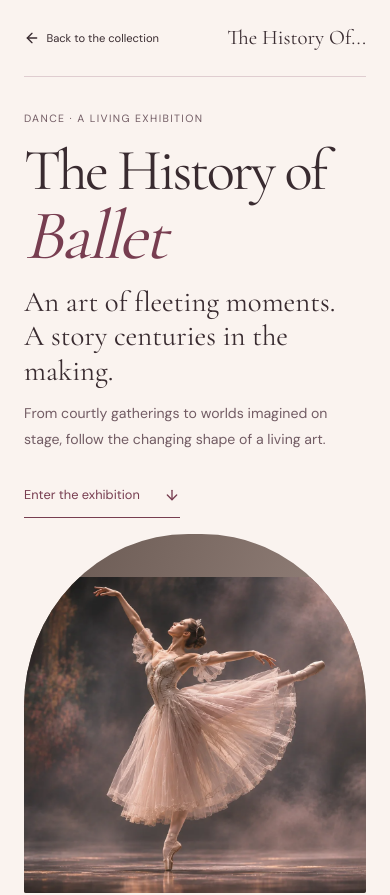
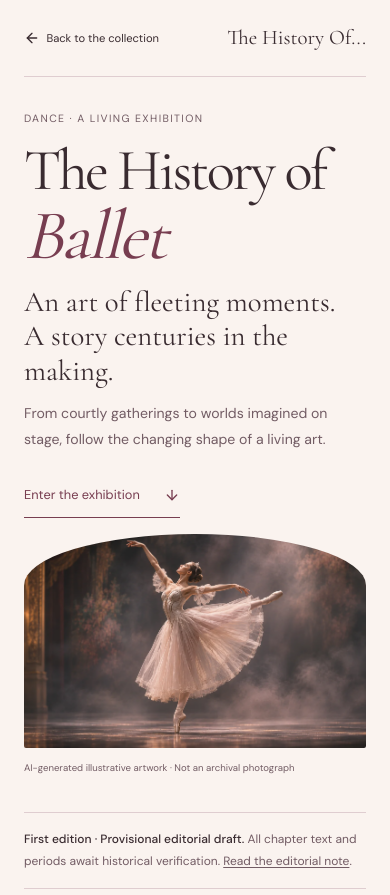
Before and after one commit to lidialuncian/the-history-of, a Next.js app: page /ballet in a window 390 px wide. Shown: the top 895 px of the page. Built offline with nearby package versions, Linux system fonts and the light colour scheme.

Commit message:
Remove Ballet arch background cap and fit original artwork

```diff
--- a/src/app/ballet/ballet.css
+++ b/src/app/ballet/ballet.css
@@ -25,8 +25,8 @@
 .ballet-beginLink { margin-top: 1.2rem; }
 
 .ballet-heroFigure { margin: 0; min-width: 0; }
-.ballet-heroImage { position: relative; height: clamp(30rem, 48vw, 46rem); background: linear-gradient(110deg, #66564f, #a28f88); border-radius: 48% 48% 2px 2px; overflow: hidden; }
-.ballet-heroImage img { position: absolute; top: 12%; left: 0; width: 100%; height: 88%; object-fit: cover; object-position: center; }
+.ballet-heroImage { position: relative; height: auto; aspect-ratio: 8 / 5; border-radius: 50% 50% 2px 2px / 24% 24% 2px 2px; overflow: hidden; }
+.ballet-heroImage img { position: absolute; inset: 0; width: 100%; height: 100%; object-fit: cover; object-position: center; }
 .ballet-heroFigure figcaption { font-size: .63rem; color: var(--muted); line-height: 1.7; padding: .75rem 0; text-align: right; }
 .ballet-threshold { margin: 3rem 3rem 0; padding: 2rem 0; border-block: 1px solid var(--rule); display: flex; align-items: baseline; justify-content: space-between; gap: 1rem; }
 .ballet-threshold p { font-family: var(--font-display), Georgia, serif; font-size: 1.8rem; margin: 0; }
@@ -86,7 +86,6 @@
   .ballet-hero { grid-template-columns: 1fr 1fr; gap: 1.5rem; padding: 2rem 1.5rem 0; }
   .ballet-heroCopy { padding: 1rem 0; }
   .ballet-hero h1 { font-size: clamp(3.25rem, 7vw, 5rem); }
-  .ballet-heroImage { height: auto; aspect-ratio: 1 / 1.05; }
   .ballet-threshold { margin: 2rem 1.5rem 0; }
   .ballet-storyLayout { display: block; padding-inline: 1.5rem; }
   .ballet-chapterNav { position: static; padding-bottom: 1.5rem; }
@@ -111,7 +110,6 @@
   .ballet-heroDescription { max-width: 27rem; }
   .ballet-beginLink { margin-top: .5rem; }
 
-  .ballet-heroImage { height: auto; aspect-ratio: 1 / 1.05; }
   .ballet-heroFigure figcaption { font-size: .6rem; text-align: left; }
   .ballet-threshold { display: block; padding-block: 1.5rem; margin-top: 1.5rem; }
   .ballet-threshold p { margin-bottom: .5rem; }
```
Also changed, not shown: 7 other files (tests, documents, lock files or other folders).
